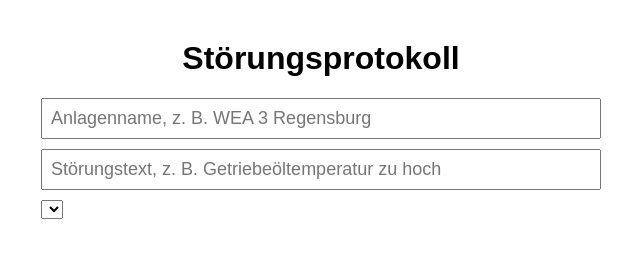
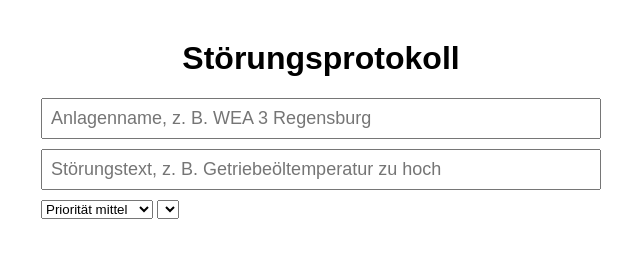
Before and after one commit to julibay06-sketch/storeungsprotokoll, a plain HTML site: page index.html in a window 1280 px wide. Shown: the whole page, without its empty margins (319-959 px from the left). Drawn offline with Linux system fonts and the light colour scheme.

Commit message:
Update index.html

```diff
--- a/index.html
+++ b/index.html
@@ -23,6 +23,11 @@
 
   <input id="anlage" type="text" placeholder="Anlagenname, z. B. WEA 3 Regensburg">
   <input id="text" type="text" placeholder="Störungstext, z. B. Getriebeöltemperatur zu hoch">
+    <select id="prioritaet">
+    <option value="hoch">Priorität hoch</option>
+    <option value="mittel" selected>Priorität mittel</option>
+    <option value="niedrig">Priorität niedrig</option>
+  </select>
   <select>
 
   <button onclick="melden()">Störung melden</button>
```
